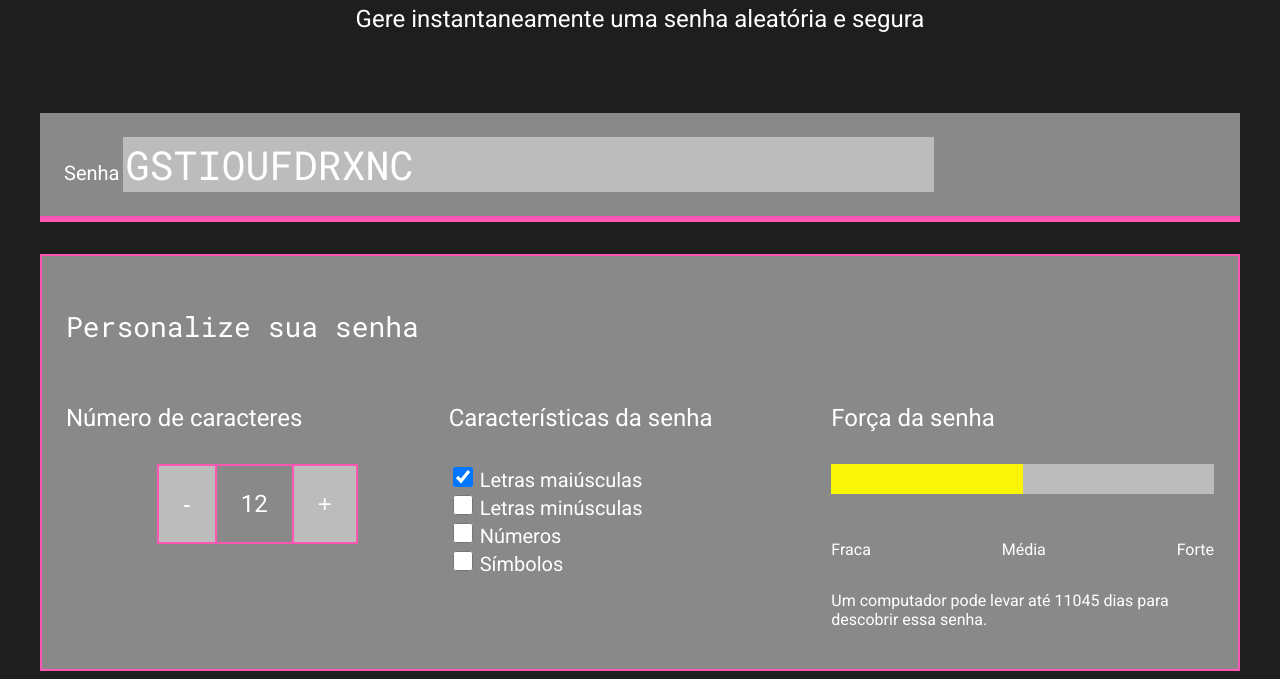
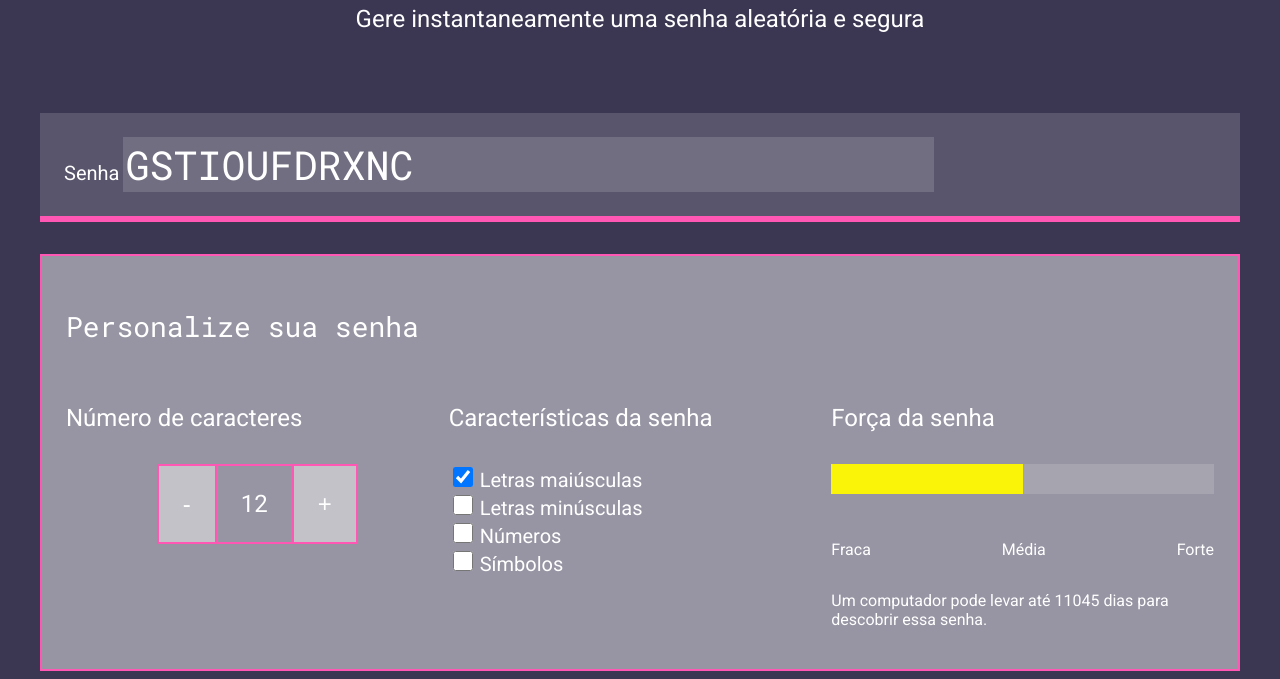
Before and after one commit to eugabbye/seguranca-digital, a plain HTML site: page index.html in a window 1280 px wide. Shown: the part 223-902 px from the top of the page. Drawn offline with Linux system fonts and the light colour scheme.

Commit message:
feito em casa 1

```diff
--- a/style.css
+++ b/style.css
@@ -2,8 +2,8 @@
 
 :root{
     --branco: rgb(255, 255, 255);
-    --cor-de-fundo: #1E1E1E;
-    --fundo-senha: #ececec85;
+    --cor-de-fundo: #3b3753;
+    --fundo-senha: #ececec2a;
     --fundo-texto: #ececec85;
     --borda: #ff57b3;
     --roboto: 'Roboto', sans-serif;
```
